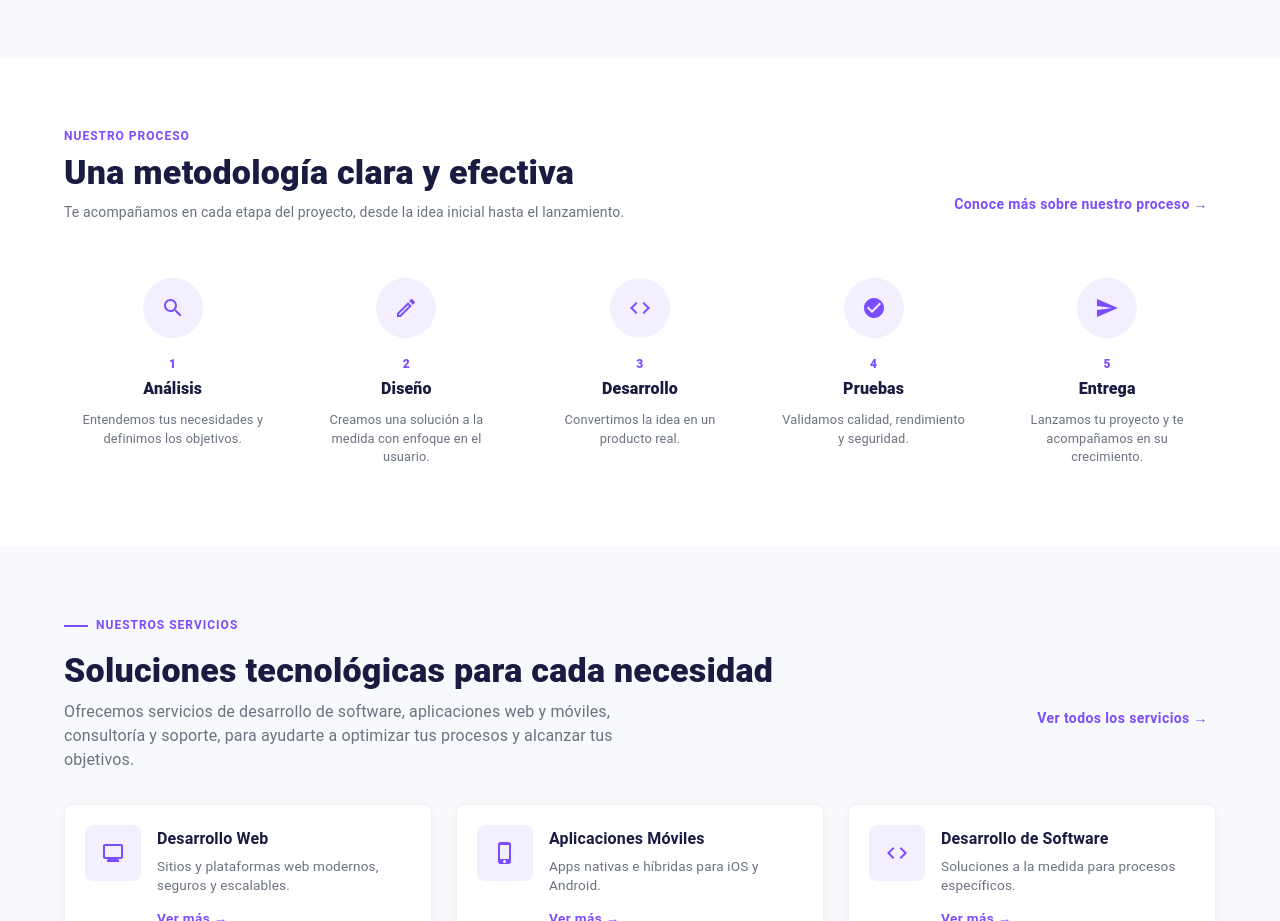
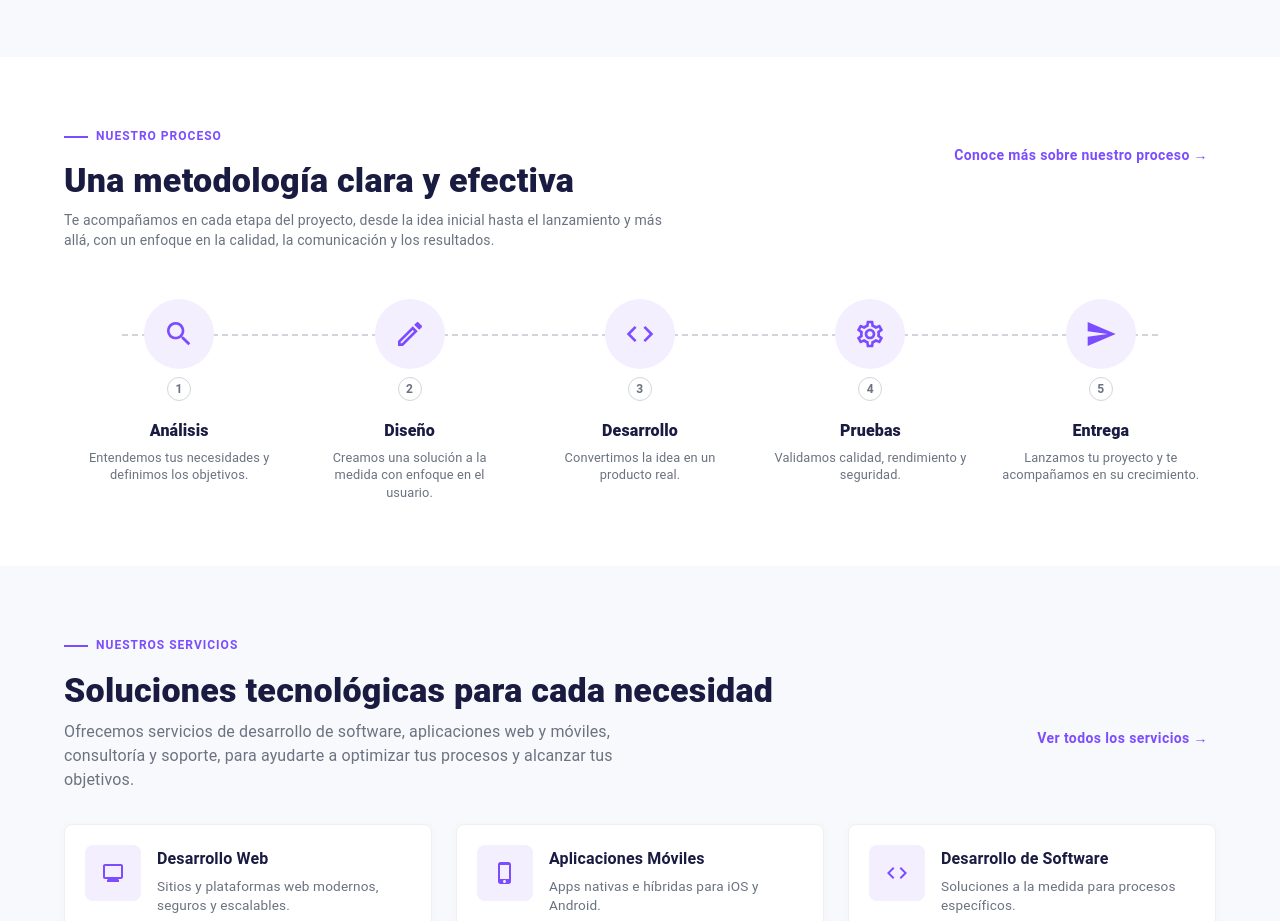
Before and after one commit to jessicahernandezt/dev-nova-solutions, a React (Vite) app: page /servicios in a window 1280 px wide. Shown: the part 1200-2121 px from the top of the page. Built offline with nearby package versions, Linux system fonts and the light colour scheme.

Commit message:
style:metodologia clara y precisa

```diff
--- a/src/components/ServicesProcess.jsx
+++ b/src/components/ServicesProcess.jsx
@@ -2,44 +2,120 @@ import { Box, Container, Typography, Button } from '@mui/material';
 import SearchIcon from '@mui/icons-material/Search';
 import EditOutlinedIcon from '@mui/icons-material/EditOutlined';
 import CodeIcon from '@mui/icons-material/Code';
-import CheckCircleIcon from '@mui/icons-material/CheckCircle';
+import SettingsOutlinedIcon from '@mui/icons-material/SettingsOutlined';
 import SendIcon from '@mui/icons-material/Send';
 
 function ServicesProcess() {
+  const steps = [
+    { num: '1', title: 'Análisis', text: 'Entendemos tus necesidades y definimos los objetivos.', icon: <SearchIcon sx={{ fontSize: 32 }} /> },
+    { num: '2', title: 'Diseño', text: 'Creamos una solución a la medida con enfoque en el usuario.', icon: <EditOutlinedIcon sx={{ fontSize: 32 }} /> },
+    { num: '3', title: 'Desarrollo', text: 'Convertimos la idea en un producto real.', icon: <CodeIcon sx={{ fontSize: 32 }} /> },
+    { num: '4', title: 'Pruebas', text: 'Validamos calidad, rendimiento y seguridad.', icon: <SettingsOutlinedIcon sx={{ fontSize: 32 }} /> },
+    { num: '5', title: 'Entrega', text: 'Lanzamos tu proyecto y te acompañamos en su crecimiento.', icon: <SendIcon sx={{ fontSize: 32 }} /> }
+  ];
+
   return (
     <Box sx={{ backgroundColor: '#FFFFFF', py: 8 }}>
       <Container maxWidth="lg">
-        <Box sx={{ display: 'flex', justifyContent: 'space-between', alignItems: 'flex-end', mb: 5 }}>
-          <Box>
-            <Typography variant="overline" sx={{ color: '#7c4dff', fontWeight: 700 }}>NUESTRO PROCESO</Typography>
-            <Typography variant="h4" sx={{ fontWeight: 800, color: '#1A1B41' }}>Una metodología clara y efectiva</Typography>
-            <Typography variant="body2" sx={{ color: '#6b7280', mt: 1 }}>
-              Te acompañamos en cada etapa del proyecto, desde la idea inicial hasta el lanzamiento.
+
+        {/* Encabezado */}
+        <Box sx={{ display: 'flex', justifyContent: 'space-between', alignItems: 'flex-start', flexWrap: 'wrap', mb: 6, gap: 2 }}>
+          <Box sx={{ maxWidth: '600px' }}>
+            <Box sx={{ display: 'flex', alignItems: 'center', gap: 1, mb: 1 }}>
+              <Box sx={{ width: 24, height: 2, backgroundColor: '#7c4dff' }} />
+              <Typography variant="overline" sx={{ color: '#7c4dff', fontWeight: 700, letterSpacing: 1 }}>
+                Nuestro proceso
+              </Typography>
+            </Box>
+            <Typography variant="h4" sx={{ fontWeight: 800, color: '#1A1B41', mb: 1 }}>
+              Una metodología clara y efectiva
+            </Typography>
+            <Typography variant="body2" sx={{ color: '#6b7280' }}>
+              Te acompañamos en cada etapa del proyecto, desde la idea inicial hasta el lanzamiento y más allá, con un enfoque en la calidad, la comunicación y los resultados.
             </Typography>
           </Box>
-          <Button variant="text" sx={{ textTransform: 'none', fontWeight: 600, color: '#7c4dff' }}>
+          <Button variant="text" sx={{ textTransform: 'none', fontWeight: 600, color: '#7c4dff', mt: { md: 2 } }}>
             Conoce más sobre nuestro proceso →
           </Button>
         </Box>
 
-        <Box sx={{ display: 'grid', gridTemplateColumns: { xs: '1fr', sm: 'repeat(3, 1fr)', md: 'repeat(5, 1fr)' }, gap: 2 }}>
-          {[
-            { num: '1', title: 'Análisis', text: 'Entendemos tus necesidades y definimos los objetivos.', icon: <SearchIcon /> },
-            { num: '2', title: 'Diseño', text: 'Creamos una solución a la medida con enfoque en el usuario.', icon: <EditOutlinedIcon /> },
-            { num: '3', title: 'Desarrollo', text: 'Convertimos la idea en un producto real.', icon: <CodeIcon /> },
-            { num: '4', title: 'Pruebas', text: 'Validamos calidad, rendimiento y seguridad.', icon: <CheckCircleIcon /> },
-            { num: '5', title: 'Entrega', text: 'Lanzamos tu proyecto y te acompañamos en su crecimiento.', icon: <SendIcon /> }
-          ].map((step, index) => (
-            <Box key={index} sx={{ textAlign: 'center', p: 2 }}>
-              <Box sx={{ width: 60, height: 60, borderRadius: '50%', backgroundColor: '#F3EFFF', color: '#7c4dff', display: 'flex', alignItems: 'center', justifyContent: 'center', mx: 'auto', mb: 2 }}>
+
+        <Box sx={{ position: 'relative', display: 'flex', justifyContent: 'space-between', flexDirection: { xs: 'column', md: 'row' }, gap: { xs: 6, md: 0 }, mt: 4 }}>
+
+
+          <Box
+            sx={{
+              position: 'absolute',
+              top: '35px',
+              left: '5%',
+              right: '5%',
+              height: '2px',
+              borderTop: '2px dashed #d1d5db',
+              zIndex: 0,
+              display: { xs: 'none', md: 'block' }
+            }}
+          />
+
+          {/* Pasos */}
+          {steps.map((step, index) => (
+            <Box
+              key={index}
+              sx={{
+                display: 'flex',
+                flexDirection: 'column',
+                alignItems: 'center',
+                textAlign: 'center',
+                position: 'relative',
+                zIndex: 1,
+                flex: 1,
+                px: 2
+              }}
+            >
+
+              <Box
+                sx={{
+                  width: 70,
+                  height: 70,
+                  borderRadius: '50%',
+                  backgroundColor: '#F3EFFF',
+                  color: '#7c4dff',
+                  display: 'flex',
+                  alignItems: 'center',
+                  justifyContent: 'center',
+                  mb: 1
+                }}
+              >
                 {step.icon}
               </Box>
-              <Typography variant="caption" sx={{ color: '#7c4dff', fontWeight: 800 }}>{step.num}</Typography>
-              <Typography variant="subtitle1" sx={{ fontWeight: 800, color: '#1A1B41' }}>{step.title}</Typography>
-              <Typography variant="body2" sx={{ color: '#6b7280', fontSize: '0.8rem', mt: 1 }}>{step.text}</Typography>
+
+
+              <Box
+                sx={{
+                  width: 24,
+                  height: 24,
+                  borderRadius: '50%',
+                  border: '1px solid #d1d5db',
+                  backgroundColor: '#fff',
+                  display: 'flex',
+                  alignItems: 'center',
+                  justifyContent: 'center',
+                  mb: 2
+                }}
+              >
+                <Typography variant="caption" sx={{ fontWeight: 700, color: '#6b7280', lineHeight: 1 }}>{step.num}</Typography>
+              </Box>
+
+
+              <Typography variant="subtitle1" sx={{ fontWeight: 800, color: '#1A1B41', mb: 0.5 }}>
+                {step.title}
+              </Typography>
+              <Typography variant="body2" sx={{ color: '#6b7280', fontSize: '0.8rem', lineHeight: 1.4 }}>
+                {step.text}
+              </Typography>
             </Box>
           ))}
         </Box>
+
       </Container>
     </Box>
   );
```
